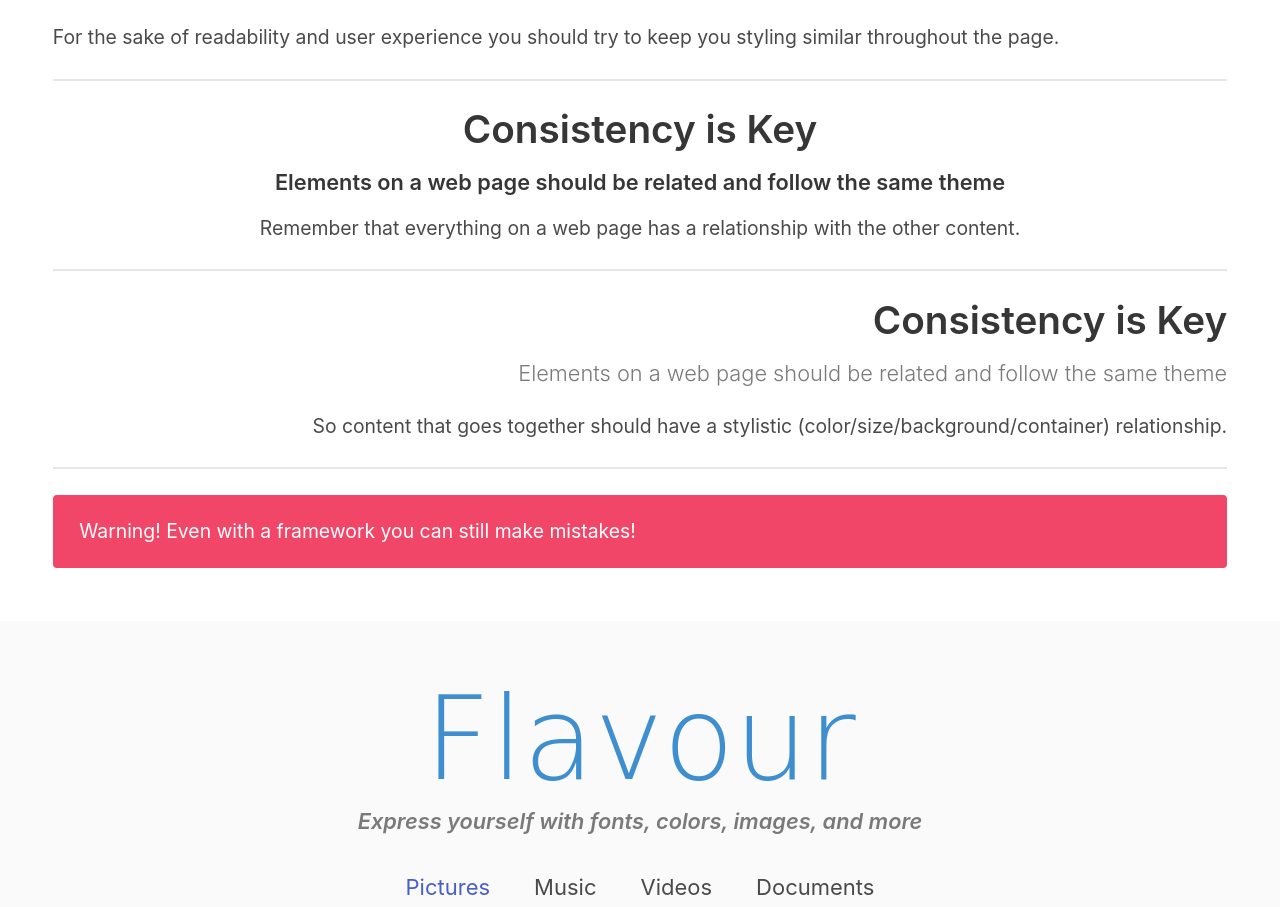
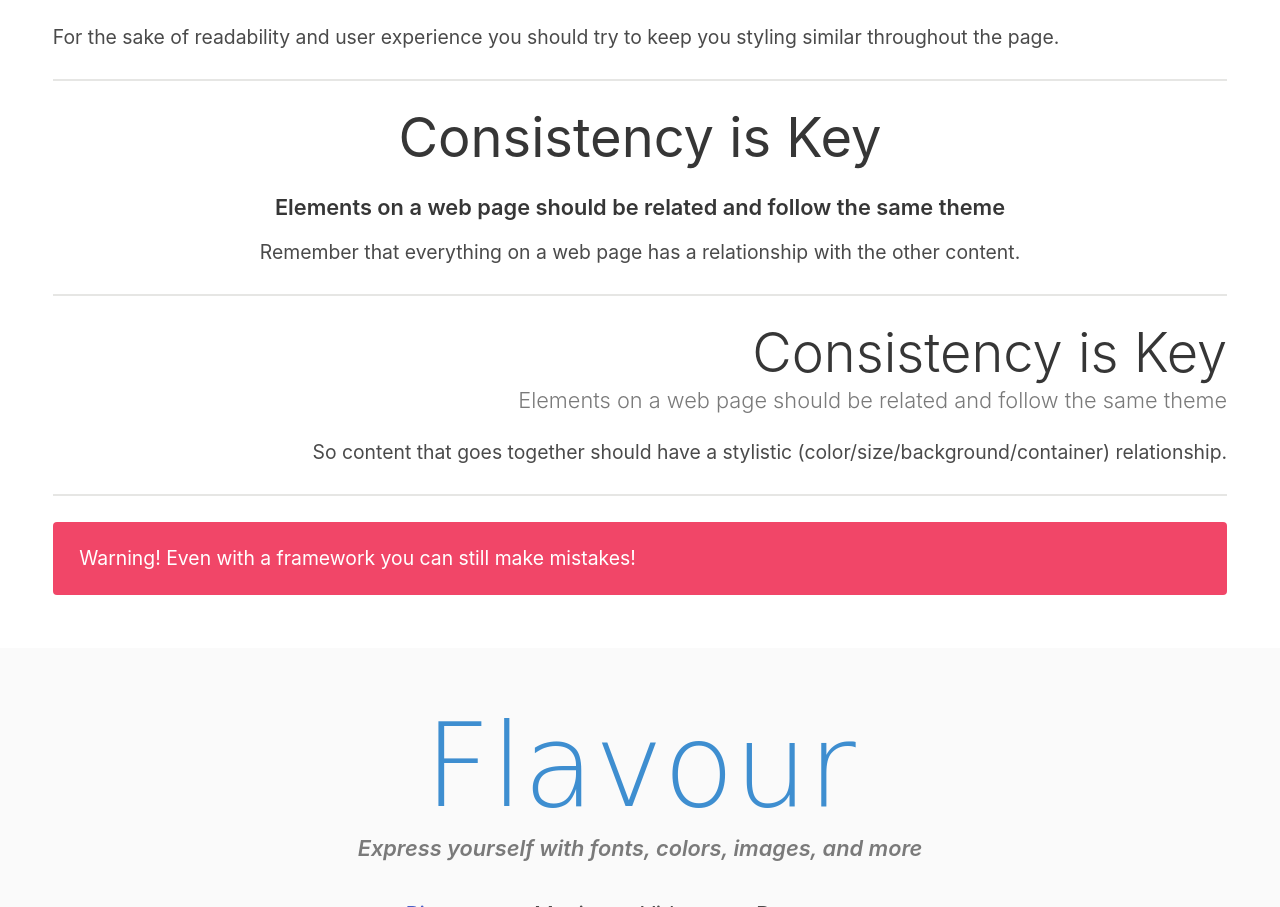
Before and after one commit to jdmar3-comp426/a02-rohansharma2023, a website: page index.html in a window 1280 px wide. Shown: the part 1676-2583 px from the top of the page. Drawn offline with nearby package versions, Linux system fonts and the light colour scheme; a web font is replaced by a local one.

Commit message:
title text weight changes

```diff
--- a/index.html
+++ b/index.html
@@ -65,7 +65,7 @@
         </div>
         <hr>
         <div class="content has-text-centered">
-            <h1 class="">Consistency is Key</h1>
+            <h1 class="title has-text-weight-normal">Consistency is Key</h1>
             <h5 class="">Elements on a web page should be related and follow the same theme</h5>
             <p>
 	    	Remember that everything on a web page has a relationship with the other content.
@@ -73,7 +73,7 @@
         </div>
         <hr>
         <div class="content has-text-right">
-            <h1 class="">Consistency is Key</h1>
+            <h1 class="title has-text-weight-light">Consistency is Key</h1>
             <h5 class="subtitle has-text-grey has-text-weight-light">Elements on a web page should be related and follow the same theme</h5>
             <p>
 	    	So content that goes together should have a stylistic (color/size/background/container) relationship.
```
